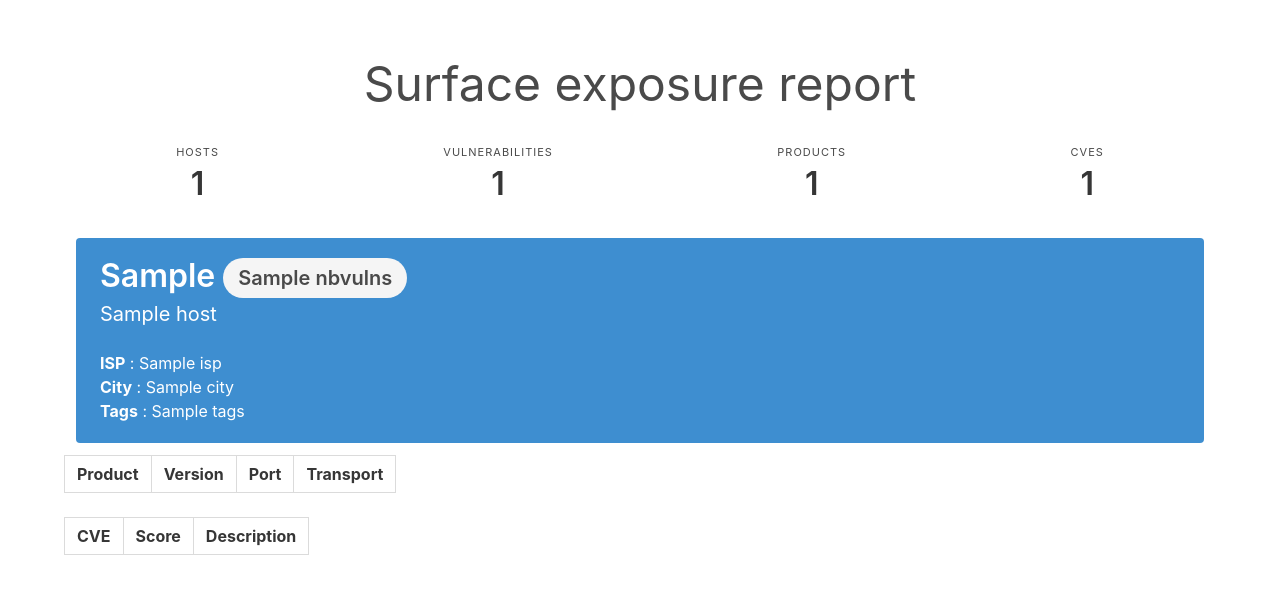
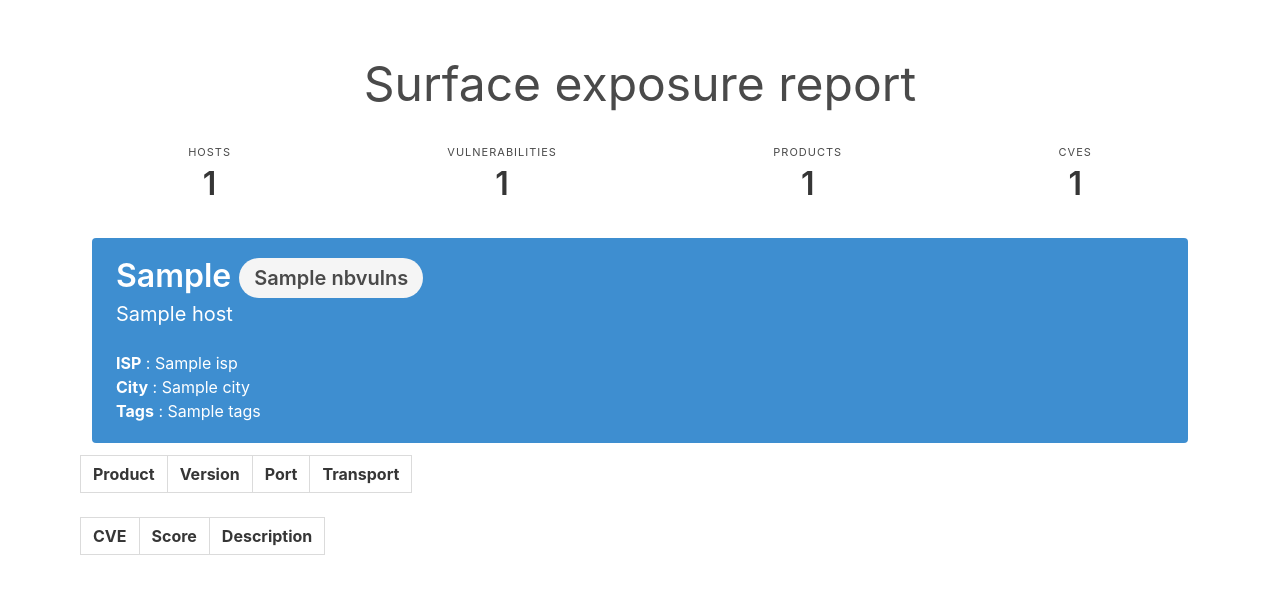
Before and after one commit to atao/Shodan2DB, a Python web app: template templates/report.html in a window 1280 px wide. Shown: the top 594 px of the page. Run offline with Jinja, Linux system fonts and the light colour scheme; the template is opened without the code that fills it: most values are stand-ins (such as "Sample title", 1, 10 or a date in 2020); lists and menus that the app fills with data are empty.

Commit message:
Update report.html

```diff
--- a/templates/report.html
+++ b/templates/report.html
@@ -9,7 +9,7 @@
 </head>
 <body>
 <section class="section">
-    <div class="container">
+    <div class="container is-fluid">
         <div class="has-text-centered is-size-1">
             Surface exposure report
         </div>
@@ -59,7 +59,7 @@
                 </div>
             </article>
         </div>
-        <table class="table is-bordered">
+        <table class="table is-hoverable is-bordered">
             <thead>
             <tr>
                 <th>Product</th>
@@ -81,7 +81,7 @@
             {% endfor %}
             </tbody>
         </table>
-        <table class="table is-bordered">
+        <table class="table is-hoverable is-bordered">
             <thead>
             <tr>
                 <th>CVE</th>
```
